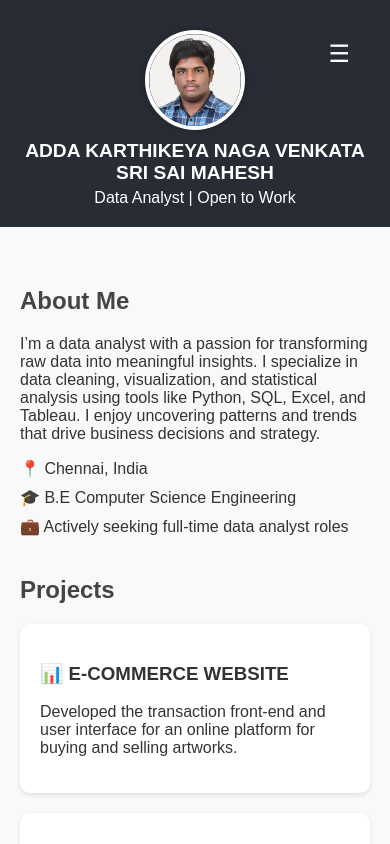
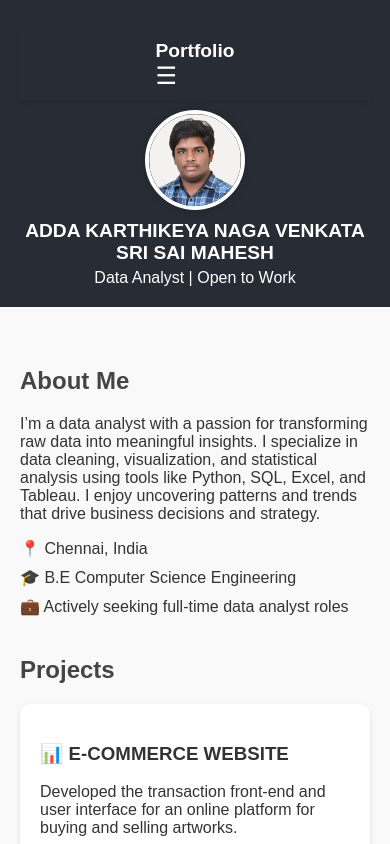
Before and after one commit to AddaKarthik/myPortfolio, a plain HTML site: page index.html in a window 390 px wide. Shown: the top 844 px of the page. Drawn offline with Linux system fonts and the light colour scheme.

Commit message:
Update index.html

```diff
--- a/index.html
+++ b/index.html
@@ -156,14 +156,34 @@
         height: 100px;
       }
     }
+    /* Navbar base */
 .navbar {
-  position: absolute;
-  top: 20px;
-  right: 30px;
-  display: flex;
-  align-items: center;
+  width: 100%;
+  background-color: #282c34;
+  color: white;
+  padding: 10px 20px;
+  position: static;
+  top: 0;
+  left: 0;
+  z-index: 1000;
+  box-shadow: 0 2px 5px rgba(0,0,0,0.1);
 }
 
+.navbar-container {
+  max-width: 1000px;
+  margin: 0 auto;
+  display: flex;
+  justify-content: space-between;
+  align-items: center;
+  flex-wrap: wrap;
+}
+
+.navbar-logo {
+  font-weight: bold;
+  font-size: 1.2rem;
+}
+
+/* Nav Menu */
 .nav-menu {
   list-style: none;
   display: flex;
@@ -174,15 +194,15 @@
 
 .nav-menu li a {
   color: white;
+  text-decoration: none;
   font-weight: bold;
-  text-decoration: none;
-  font-size: 1rem;
 }
 
 .nav-menu li a:hover {
   text-decoration: underline;
 }
 
+/* Toggle button (hamburger) */
 .nav-toggle {
   display: none;
 }
@@ -192,47 +212,45 @@
   font-size: 1.5rem;
   cursor: pointer;
   color: white;
-  padding: 10px;
 }
 
-/* Responsive navbar */
+/* Responsive styling */
 @media (max-width: 768px) {
-  .navbar {
-    flex-direction: column;
-    align-items: flex-end;
-  }
-
   .nav-toggle-label {
     display: block;
   }
 
   .nav-menu {
     display: none;
+    width: 100%;
     flex-direction: column;
-    background-color: #282c34;
-    padding: 10px;
-    border-radius: 5px;
-    position: absolute;
-    top: 50px;
-    right: 30px;
-    z-index: 10;
+    margin-top: 10px;
   }
 
   .nav-menu li {
-    margin: 10px 0;
+    padding: 10px 0;
+    border-top: 1px solid #444;
   }
 
   .nav-toggle:checked + .nav-toggle-label + .nav-menu {
     display: flex;
   }
+
+  .navbar-container {
+    flex-direction: column;
+    align-items: flex-start;
   }
+}
+
 
   </style>
 </head>
 <body>
   <header>
     <nav class="navbar">
-  <input type="checkbox" id="nav-toggle" class="nav-toggle" />
+  <div class="navbar-container">
+    <div class="navbar-logo">Portfolio</div>
+    <input type="checkbox" id="nav-toggle" class="nav-toggle">
     <label for="nav-toggle" class="nav-toggle-label">
       ☰
     </label>
@@ -242,7 +260,9 @@
       <li><a href="#resume">Resume</a></li>
       <li><a href="#contact">Contact</a></li>
     </ul>
+  </div>
 </nav>
+
 
     <img src="data/profile.jpg" alt="Profile Photo" class="profile-pic">
     <h1>ADDA KARTHIKEYA NAGA VENKATA SRI SAI MAHESH</h1>
```
Lines whose indentation alone changed are shown as unchanged.
